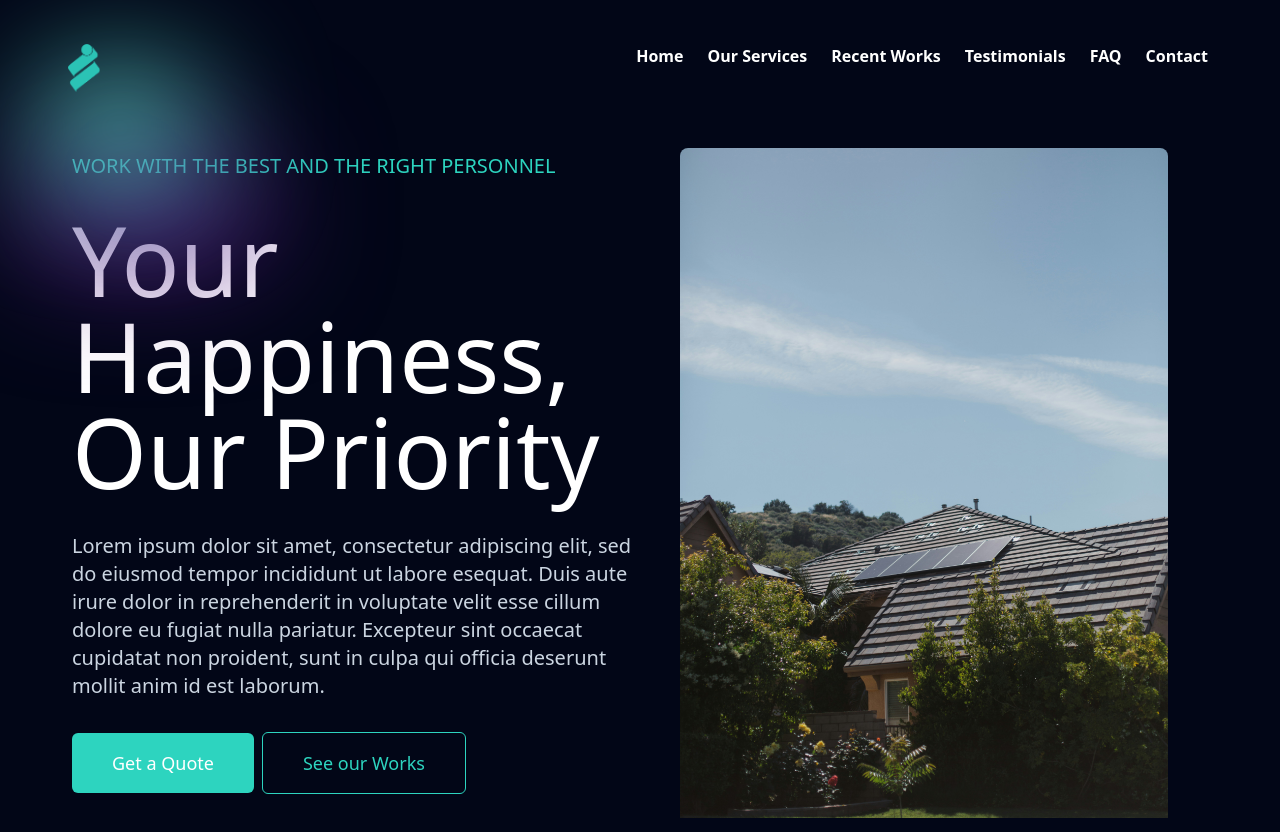
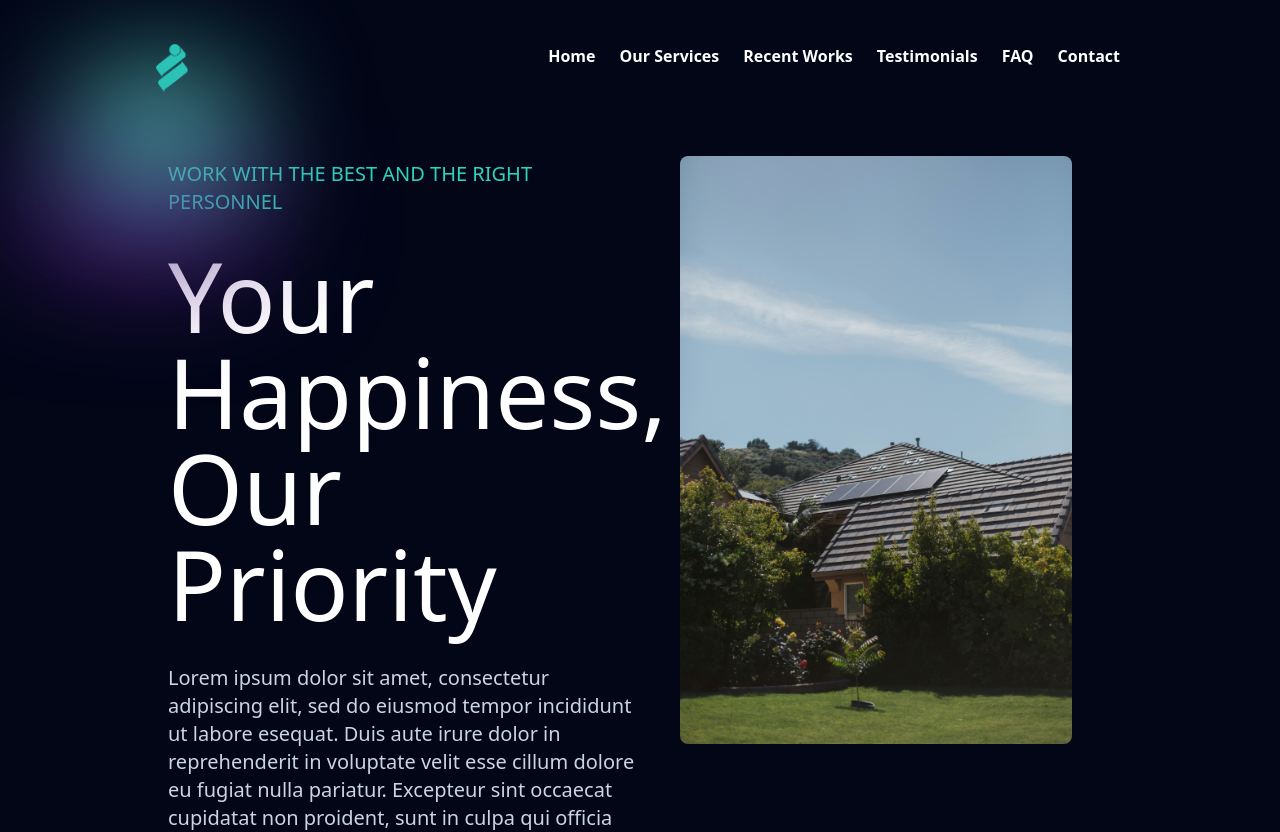
Before and after one commit to mktmakanta/Sungrid-Solutions, a React (Vite) app: page / in a window 1280 px wide. Shown: the top 832 px of the page. Built offline with nearby package versions, Linux system fonts and the light colour scheme.

Commit message:
adding route

```diff
--- a/src/App.jsx
+++ b/src/App.jsx
@@ -1,28 +1,10 @@
-import "./App.css";
-import ContactPage from "./ContactPage";
-import HomePage from "./HomePage";
-import OurService from "./OurServicePage";
-import FaqPage from "./faqPage";
-import Header from "./header";
-import RecentWorksPage from "./recentWorks";
-import TestimonialPage from "./testimonialPage";
+import React from "react";
+import MainPage from "./MainPage";
 
-function App() {
+export default function App() {
   return (
-    <>
-      <div className=" pt-5 md:px-14 bg-slate-950 relative">
-        <div className="absolute  bg-purple-900 h-24 w-60 left-6 rounded-full top-40 blur-3xl"></div>
-        <div className="absolute  bg-teal-300 h-24 w-40 left-10 rounded-full top-20 blur-3xl"></div>
-        <Header />
-        <HomePage />
-        <OurService />
-        <RecentWorksPage />
-        <TestimonialPage />
-        <FaqPage />
-        <ContactPage />
-      </div>
-    </>
+    <div>
+      <MainPage />
+    </div>
   );
 }
-
-export default App;
--- a/src/HomePage.jsx
+++ b/src/HomePage.jsx
@@ -1,7 +1,7 @@
 function HomePage() {
   return (
     <>
-      <section className="p-4 md:mt-4 lg:grid grid-cols-2">
+      <section className="p-6 md:mt-4 lg:grid grid-cols-2">
         <div className="text-white lg:text-left lg:mt-5">
           <h6 className="text-teal-400 font-medium mt-6 md:text-xl uppercase">
             Work with the best and the right personnel
@@ -27,11 +27,11 @@ function HomePage() {
           </div>
         </div>
         <div className="lg:relative overflow-clip lg:flex items-center justify-center">
-          <div className="p-4 lg:p-10 lg:rounded-lg  lg:absolute lg:h-full lg:w-full">
+          <div className="p-4 h-96  lg:p-10 lg:rounded-lg  lg:absolute lg:h-full lg:w-full">
             <img
               src="src/images/hero-section/mobile-one.jpg"
               alt=""
-              className="w-fit lg:rounded-lg"
+              className="w-fit origin-center lg:rounded-lg"
             />
           </div>
         </div>
--- /dev/null
+++ b/src/MainPage.jsx
@@ -0,0 +1,28 @@
+import "./App.css";
+import ContactPage from "./ContactPage";
+import HomePage from "./HomePage";
+import OurService from "./OurServicePage";
+import FaqPage from "./faqPage";
+import Header from "./header";
+import RecentWorksPage from "./recentWorks";
+import TestimonialPage from "./testimonialPage";
+
+function MainPage() {
+  return (
+    <>
+      <div className=" pt-5 md:px-14 lg:px-36 bg-slate-950 relative">
+        <div className="absolute  bg-purple-900 h-24 w-60 left-6 lg:lrft-12 rounded-full top-40 blur-3xl"></div>
+        <div className="absolute  bg-teal-300 h-24 w-40 left-10 lg:left-20 rounded-full top-20 blur-3xl"></div>
+        <Header />
+        <HomePage />
+        <OurService />
+        <RecentWorksPage />
+        <TestimonialPage />
+        <FaqPage />
+        <ContactPage />
+      </div>
+    </>
+  );
+}
+
+export default MainPage;
--- a/src/testimonialPage.jsx
+++ b/src/testimonialPage.jsx
@@ -13,7 +13,7 @@ function TestimonialPage() {
           </p>
         </div>
         <div className="cards space-y-3  lg:flex  flex-wrap">
-          <div className=" card w-11/12 lg:w-1/2 mx-auto lg:mx-0 bg-white md:p-14  text-black rounded-lg p-6 py-12 ">
+          <div className=" card w-11/12 lg:w-1/2 mx-auto lg:mx-0 bg-white md:p-14 text-black rounded-lg p-6 py-12 ">
             <div className="h-16 w-16  md:h-24 md:w-24 rounded-full mx-auto mb-6 ">
               <img
                 src="src/images/hero-section/mobile-two.jpg"
@@ -22,6 +22,7 @@ function TestimonialPage() {
               />
             </div>
             <p className="md:text-xl ">
+              {/* <img src="src/images/quotes.png" alt="" /> */}
               Lorem ipsum dolor sit amet consectetur adipisicing elit. Dicta
               beatae ratione enim corporis, culpa, unde omnis sapiente alias
               delectus minus nisi nam cum consequuntur quidem nostrum sit quo
@@ -31,7 +32,7 @@ function TestimonialPage() {
               Name of client
             </h2>
             <h4 className="md:text-xl">
-              Lonsectetur <span className="text-teal-500">adipisicing</span>{" "}
+              Lonsectetur <span className="text-teal-500">adipisicing</span>
             </h4>
           </div>
           <div className=" card w-11/12 lg:w-1/2 mx-auto bg-white md:p-14 text-black rounded-lg p-6 py-12 ">
```
Also changed, not shown: src/images/SVG/quotes.svg (added).
